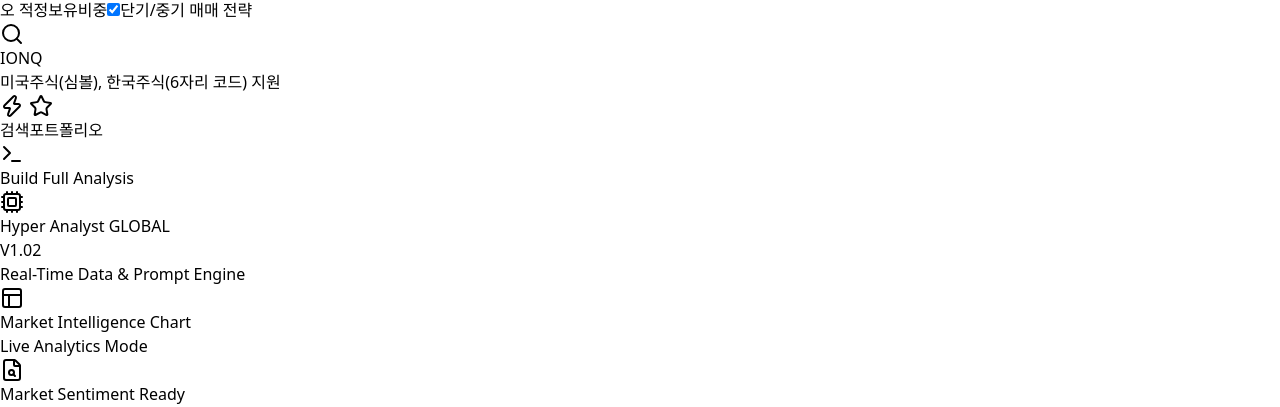
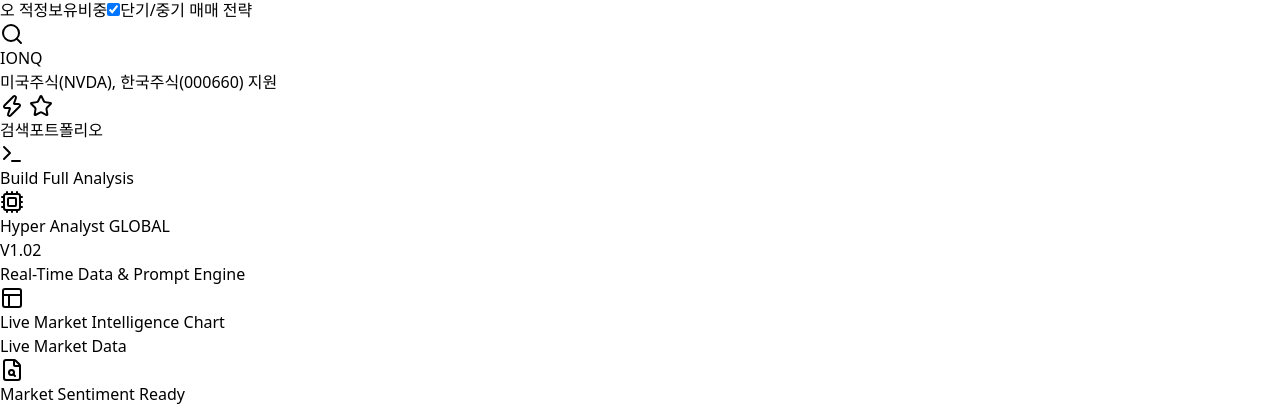
Before and after one commit to sscatman/mystock, a React (Vite) app: page / in a window 1280 px wide. Shown: the part 368-775 px from the top of the page. Built offline with nearby package versions, Linux system fonts and the light colour scheme.

Commit message:
V1.03 : 한국 주식 차트 추가

```diff
--- a/src/App.jsx
+++ b/src/App.jsx
@@ -25,11 +25,11 @@
 } from 'lucide-react';
 
 /**
- * AI Hyper-Analyst GLOBAL V1.02 + Real-time Chart
+ * AI Hyper-Analyst GLOBAL V1.02 + Real-time Chart (Fixed for KR Stocks)
  * 업데이트 내역:
- * 1. TradingView 실시간 차트 위젯 통합
- * 2. 티커별 시장(KRX/US) 자동 매핑 로직 추가
- * 3. 차트 레이아웃 및 다크모드 테마 최적화
+ * 1. 한국 주식(KRX) 심볼 인식 및 ID 특수문자 오류 수정
+ * 2. 차트 컨테이너 초기화 로직 추가로 종목 전환 안정성 확보
+ * 3. KRX/US 시장 자동 판별 로직 고도화
  */
 
 const publicDataApiKey = "885853dbc6a25a93e403ee31fa9e124778e4943b8911869ea2f254ec5d75f99b";
@@ -38,9 +38,8 @@
 const getTradingViewSymbol = (ticker) => {
   const cleanTicker = ticker.toUpperCase().trim();
   const isKOR = /^\d+$/.test(cleanTicker);
+  // 한국 주식은 KRX: 접두사가 필수입니다.
   if (isKOR) return `KRX:${cleanTicker}`;
-
-  // 미국 주식의 경우 거래소 구분이 필요할 수 있으나 기본적으로 검색 기능을 활용하도록 설정
   return cleanTicker;
 };
 
@@ -94,11 +93,17 @@
   const container = useRef();
 
   useEffect(() => {
-    // 스크립트가 이미 존재하는지 확인
-    const existingScript = document.getElementById('tradingview-widget-script');
+    const scriptId = 'tradingview-widget-script';
+    let script = document.getElementById(scriptId);
 
     const createWidget = () => {
+      // 심볼에서 특수문자 제거하여 안전한 ID 생성 (예: KRX:005930 -> KRX_005930)
+      const safeId = `tv-chart-${symbol.replace(':', '_')}`;
+
       if (container.current && window.TradingView) {
+        // 기존 차트 잔상을 제거하기 위해 내부 비움
+        container.current.innerHTML = `<div id="${safeId}" style="height: 100%; width: 100%;"></div>`;
+
         new window.TradingView.widget({
           "autosize": true,
           "symbol": symbol,
@@ -111,7 +116,7 @@
           "enable_publishing": false,
           "hide_side_toolbar": false,
           "allow_symbol_change": true,
-          "container_id": container.current.id,
+          "container_id": safeId,
           "studies": [
             "RSI@tv-basicstudies",
             "MASimple@tv-basicstudies"
@@ -120,9 +125,9 @@
       }
     };
 
-    if (!existingScript) {
-      const script = document.createElement('script');
-      script.id = 'tradingview-widget-script';
+    if (!script) {
+      script = document.createElement('script');
+      script.id = scriptId;
       script.src = 'https://s3.tradingview.com/tv.js';
       script.async = true;
       script.onload = createWidget;
@@ -134,9 +139,9 @@
 
   return (
     <div className="w-full h-[450px] bg-slate-900/50 rounded-3xl overflow-hidden border border-slate-700/50 shadow-2xl relative group">
-      <div id={`tv-chart-${symbol}`} ref={container} className="w-full h-full" />
+      <div ref={container} className="w-full h-full" />
       <div className="absolute top-4 left-4 pointer-events-none opacity-0 group-hover:opacity-100 transition-opacity">
-        <span className="px-3 py-1 bg-rose-600 text-white text-[10px] font-black rounded-full shadow-lg uppercase">Live Analytics Mode</span>
+        <span className="px-3 py-1 bg-rose-600 text-white text-[10px] font-black rounded-full shadow-lg uppercase">Live Market Data</span>
       </div>
     </div>
   );
@@ -204,7 +209,7 @@
     if (!ticker.trim()) return;
     setIsGenerating(true);
 
-    // 차트 업데이트를 위해 실제 트레이딩뷰 심볼로 변환 후 저장
+    // 차트 업데이트용 심볼 변환
     const tvSymbol = getTradingViewSymbol(ticker);
     setActiveSymbol(tvSymbol);
 
@@ -435,12 +440,12 @@
                 type="text"
                 value={ticker}
                 onChange={(e) => setTicker(e.target.value)}
-                placeholder="AAPL, NVDA, 005930..."
+                placeholder="AAPL, 005930..."
                 className="w-full pl-10 pr-4 py-3.5 bg-slate-900 border border-slate-700 rounded-xl text-sm focus:ring-2 focus:ring-rose-500 outline-none transition-all text-left"
                 onKeyDown={(e) => e.key === 'Enter' && handleGeneratePrompt()}
               />
             </div>
-            <p className="text-[10px] text-slate-500 px-1 italic">미국주식(심볼), 한국주식(6자리 코드) 지원</p>
+            <p className="text-[10px] text-slate-500 px-1 italic text-left">미국주식(NVDA), 한국주식(000660) 지원</p>
           </div>
         </div>
 
@@ -493,7 +498,7 @@
             <div className="animate-in fade-in zoom-in-95 duration-500">
               <div className="flex items-center space-x-2 mb-4">
                 <Layout className="w-4 h-4 text-rose-500" />
-                <h2 className="text-sm font-black uppercase tracking-widest text-slate-300">Market Intelligence Chart</h2>
+                <h2 className="text-sm font-black uppercase tracking-widest text-slate-300">Live Market Intelligence Chart</h2>
               </div>
               <TradingViewWidget symbol={activeSymbol} />
             </div>
```
